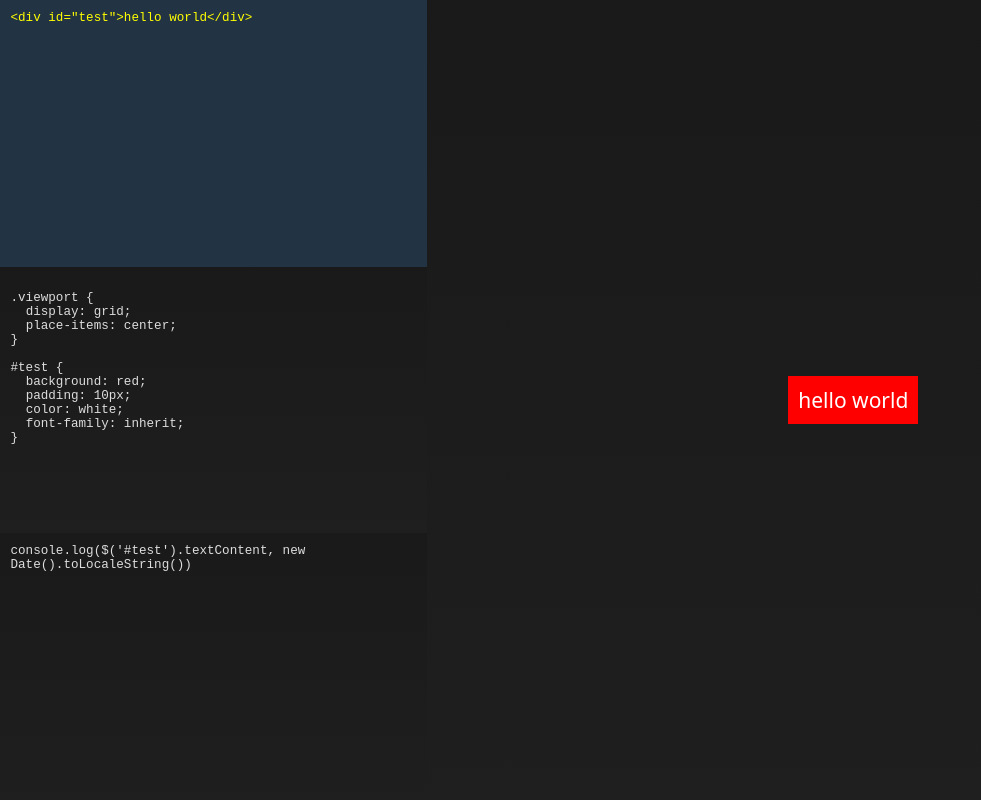
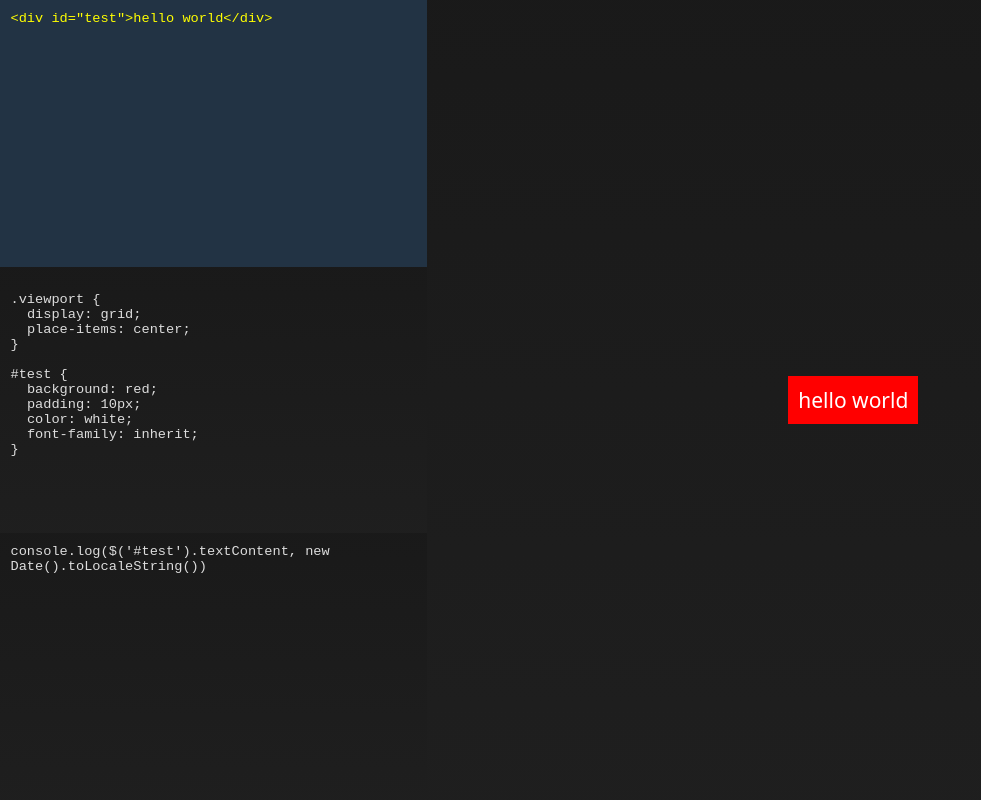
Before and after one commit to dumbservices/editor, a website: page index.html in a window 1280 px wide. Shown: the whole page, without its empty margins (0-981 px from the left). Drawn offline with Linux system fonts and the light colour scheme.

Commit message:
larger font size

```diff
--- a/style.css
+++ b/style.css
@@ -49,7 +49,7 @@ main{
   height: calc(100%/3);
   /* background: transparent; */
   color: var(--theme-uno-viewport-color);
-  font-size: .6rem;
+  font-size: .65rem;
   padding: .5rem;
   resize: none;
   transition: .2s all;
```
